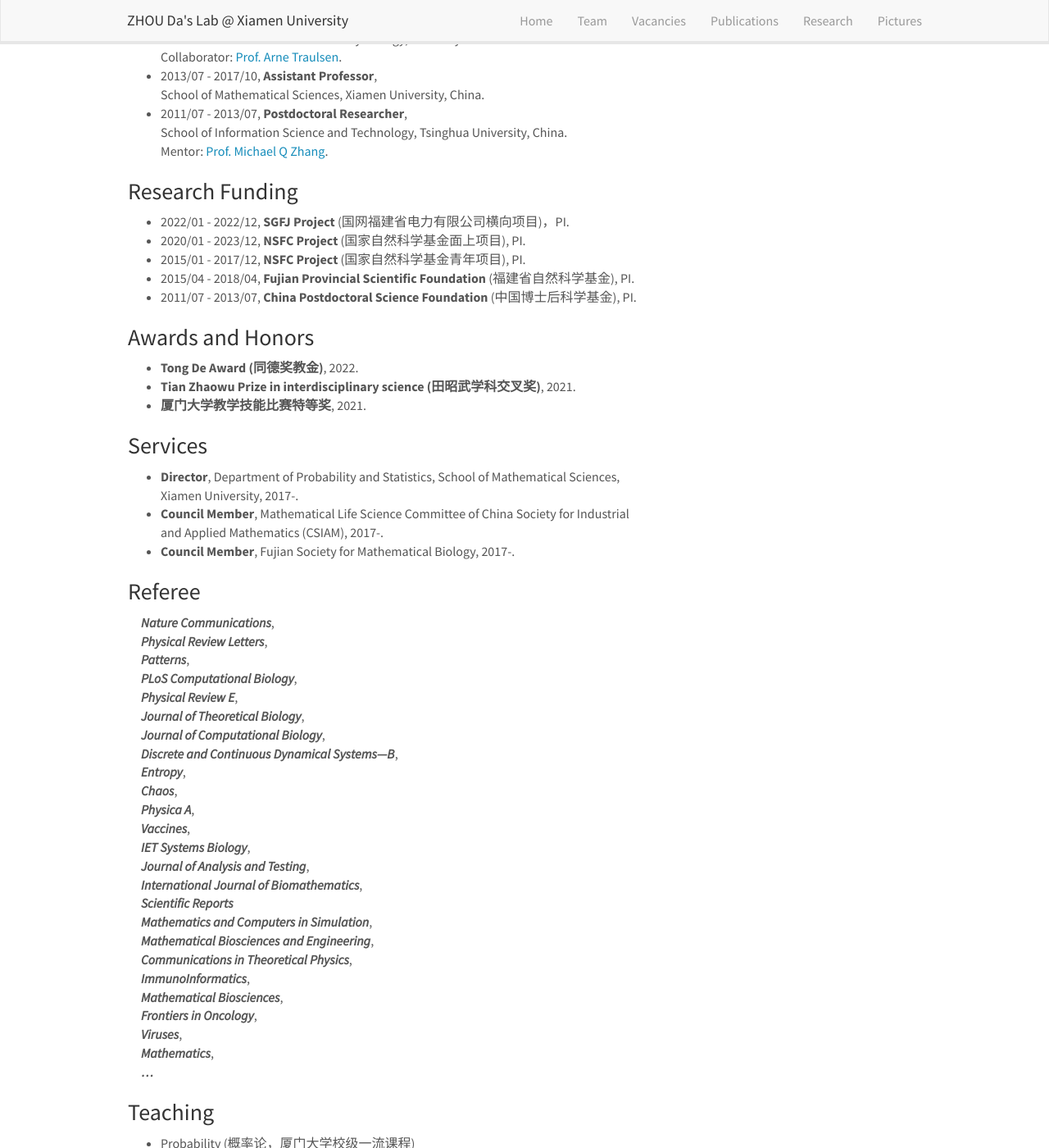
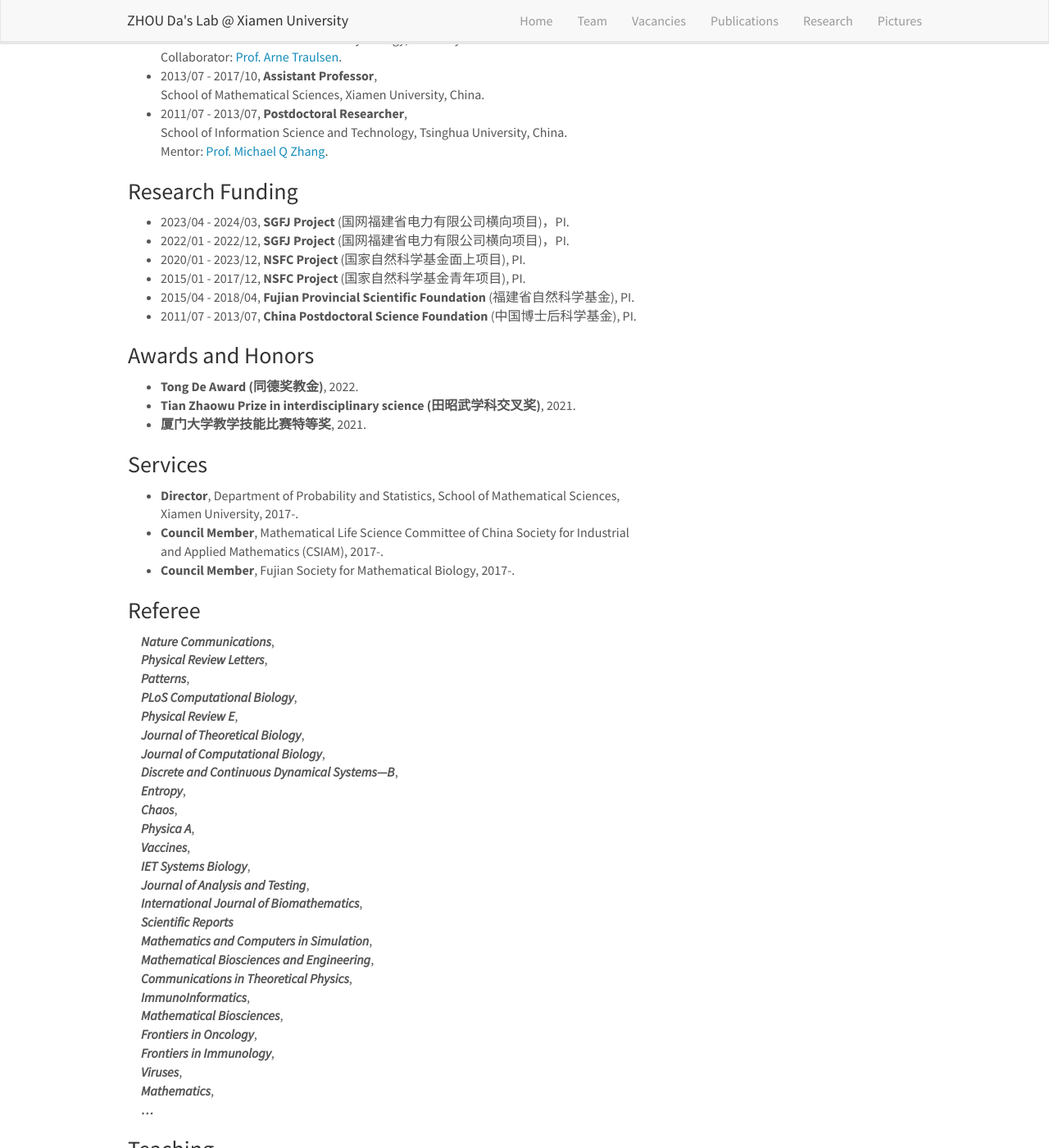
Before and after one commit to ZhouDaLab/zhoudalab.github.io, a Jekyll site: the page built from _pages/home.md, in a window 1280 px wide and 1400 px high, scrolled down 978 px. Shown: the whole window at 82% size. Built offline with Jekyll 4.4.1, drawn with Linux system fonts in a browser that asks for light colours; nearby versions of some CDN libraries.

Commit message:
Update home.md

```diff
--- a/_pages/home.md
+++ b/_pages/home.md
@@ -46,6 +46,7 @@ Email：zhouda@xmu.edu.cn
 
 
 ### Research Funding
+- 2023/04 - 2024/03, **SGFJ Project** (国网福建省电力有限公司横向项目)，PI.
 - 2022/01 - 2022/12, **SGFJ Project** (国网福建省电力有限公司横向项目)，PI.
 - 2020/01 - 2023/12, **NSFC Project** (国家自然科学基金面上项目), PI.
 - 2015/01 - 2017/12, **NSFC Project** (国家自然科学基金青年项目), PI.
@@ -86,6 +87,7 @@ Email：zhouda@xmu.edu.cn
 &emsp;***ImmunoInformatics***,
 &emsp;***Mathematical Biosciences***,
 &emsp;***Frontiers in Oncology***,
+&emsp;***Frontiers in Immunology***,
 &emsp;***Viruses***,
 &emsp;***Mathematics***,
 &emsp;***...***
```
